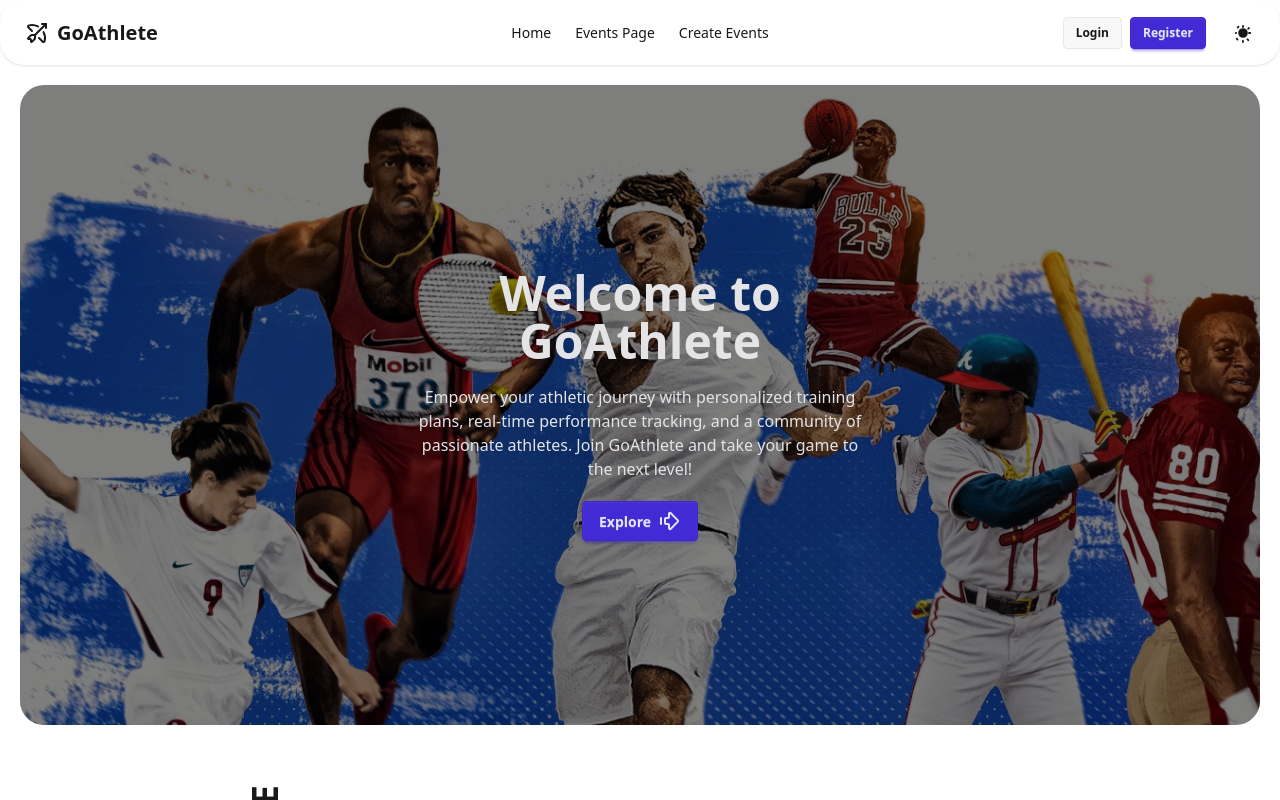
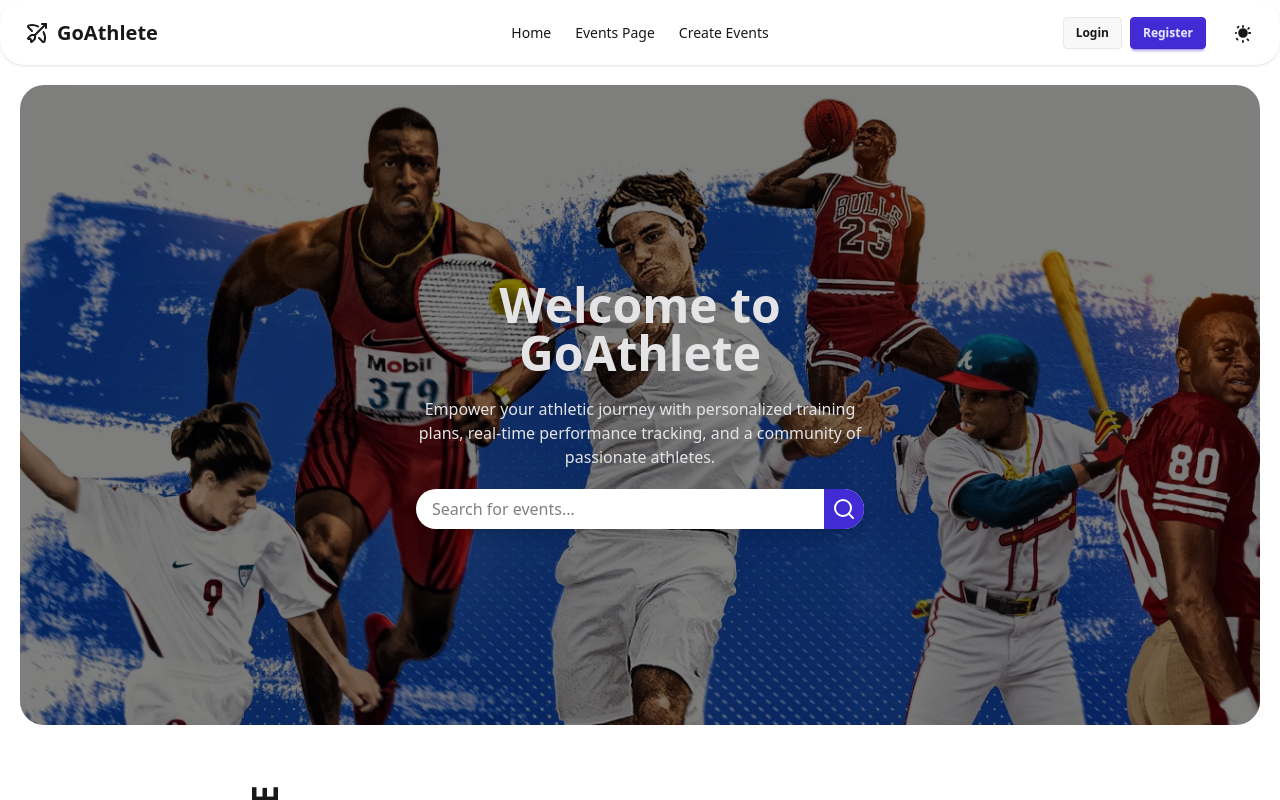
Before and after one commit to Sumyta-Bentey-Habib/GoAthlete-, a React (Vite) app: page / in a window 1280 px wide. Shown: the top 800 px of the page. Built offline with nearby package versions, Linux system fonts and the light colour scheme; no server answers.

Commit message:
search option

```diff
--- a/src/components/Banner.jsx
+++ b/src/components/Banner.jsx
@@ -1,8 +1,21 @@
-import React from "react";
+import React, { useState } from "react";
 import bgimage from "../assets/images/bg.jpg";
-import { ArrowBigRightDash } from "lucide-react";
+import { Search } from "lucide-react";
+import { useNavigate } from "react-router-dom";
 
 const Banner = () => {
+  const [search, setSearch] = useState("");
+  const navigate = useNavigate();
+
+  const handleSearch = (e) => {
+    e.preventDefault();
+    if (search.trim()) {
+      navigate(`/all-events?search=${encodeURIComponent(search.trim())}`);
+    } else {
+      navigate("/all-events");
+    }
+  };
+
   return (
     <div className="p-5">
       <div
@@ -15,17 +28,30 @@
       >
         <div className="absolute inset-0 bg-black/50 z-0" />
         <div className="hero-content text-neutral-content text-center relative z-10">
-          <div className="max-w-md">
+          <div className="max-w-md w-full">
             <h2 className="mb-5 text-5xl font-bold">Welcome to GoAthlete</h2>
             <p className="mb-5">
               Empower your athletic journey with personalized training plans,
-              real-time performance tracking, and a community of passionate
-              athletes. Join GoAthlete and take your game to the next level!
+              real-time performance tracking, and a community of passionate athletes.
             </p>
-            <button className="btn btn-primary">
-              Explore
-              <ArrowBigRightDash />
-            </button>
+            <form
+              onSubmit={handleSearch}
+              className="flex items-center rounded-full overflow-hidden shadow-lg bg-white"
+            >
+              <input
+                type="text"
+                placeholder="Search for events..."
+                value={search}
+                onChange={(e) => setSearch(e.target.value)}
+                className="w-full px-4 py-2 text-black focus:outline-none"
+              />
+              <button
+                type="submit"
+                className="bg-primary text-white p-2 flex items-center justify-center"
+              >
+                <Search />
+              </button>
+            </form>
           </div>
         </div>
       </div>
--- a/src/router/router.jsx
+++ b/src/router/router.jsx
@@ -1,4 +1,5 @@
 import { createBrowserRouter } from "react-router-dom";
+import axios from "axios";
 import HomeLayout from "../layouts/HomeLayout";
 import Home from "../pages/Home";
 import LogInPage from "../pages/LogInPage";
@@ -10,6 +11,7 @@
 import MyBookings from "../pages/MyBookings";
 import MyCreatedEvents from "../pages/MyCreatedEvents";
 import PrivateRoute from "../routes/PrivateRoute";
+
 
 const fetchEvents = async () => {
   try {
@@ -25,6 +27,14 @@
     console.error("Error fetching events:", error);
     return [];
   }
+};
+
+
+export const allEventsLoader = async ({ request }) => {
+  const url = new URL(request.url);
+  const search = url.searchParams.get("search") || "";
+  const res = await axios.get(`http://localhost:3000/events?search=${search}`);
+  return res.data;
 };
 
 const router = createBrowserRouter([
@@ -48,7 +58,7 @@
       },
       {
         path: "all-events",
-        loader: fetchEvents,
+        loader:allEventsLoader,
         element: <AllEvents />,
       },
       {
```
